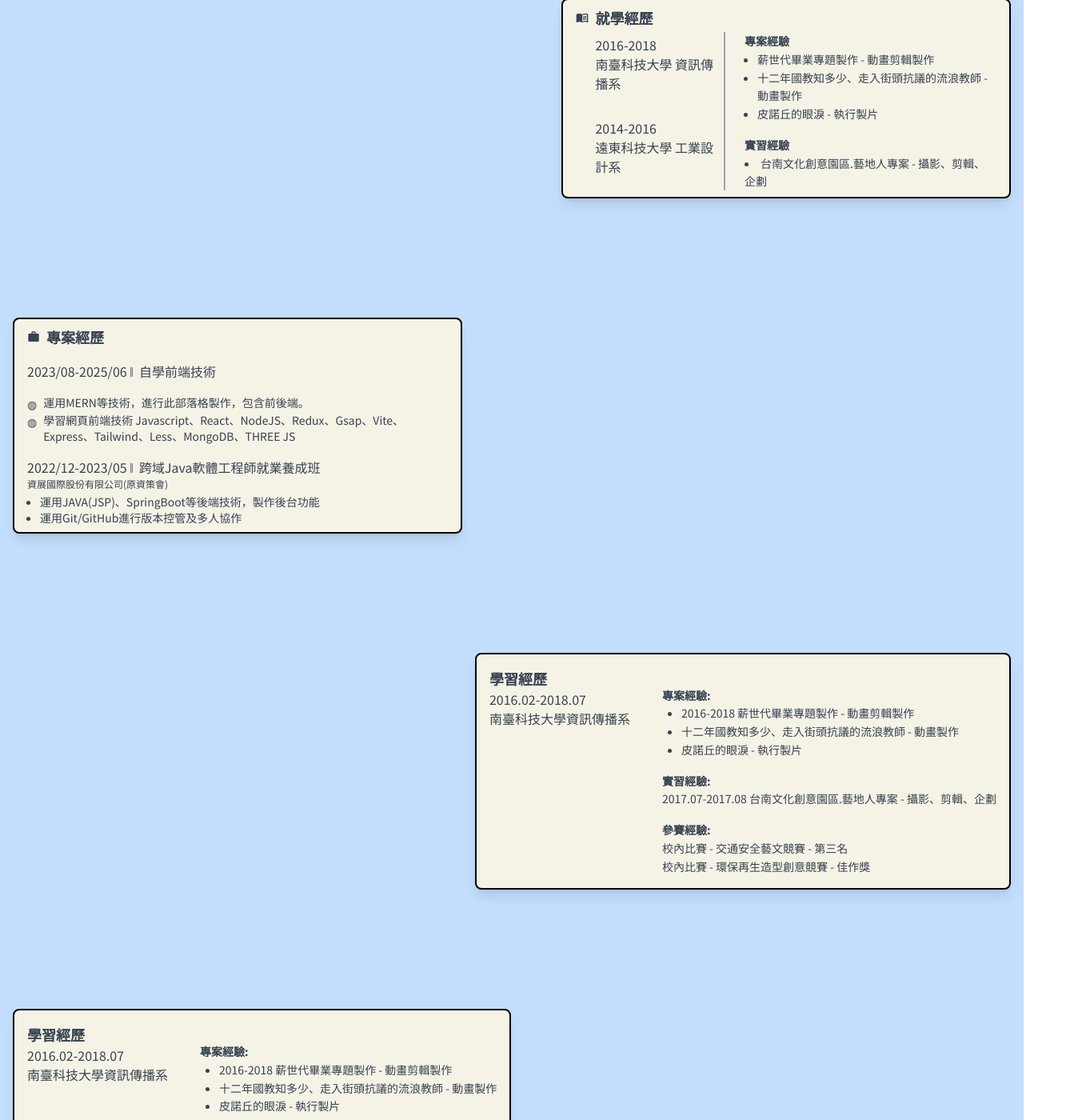
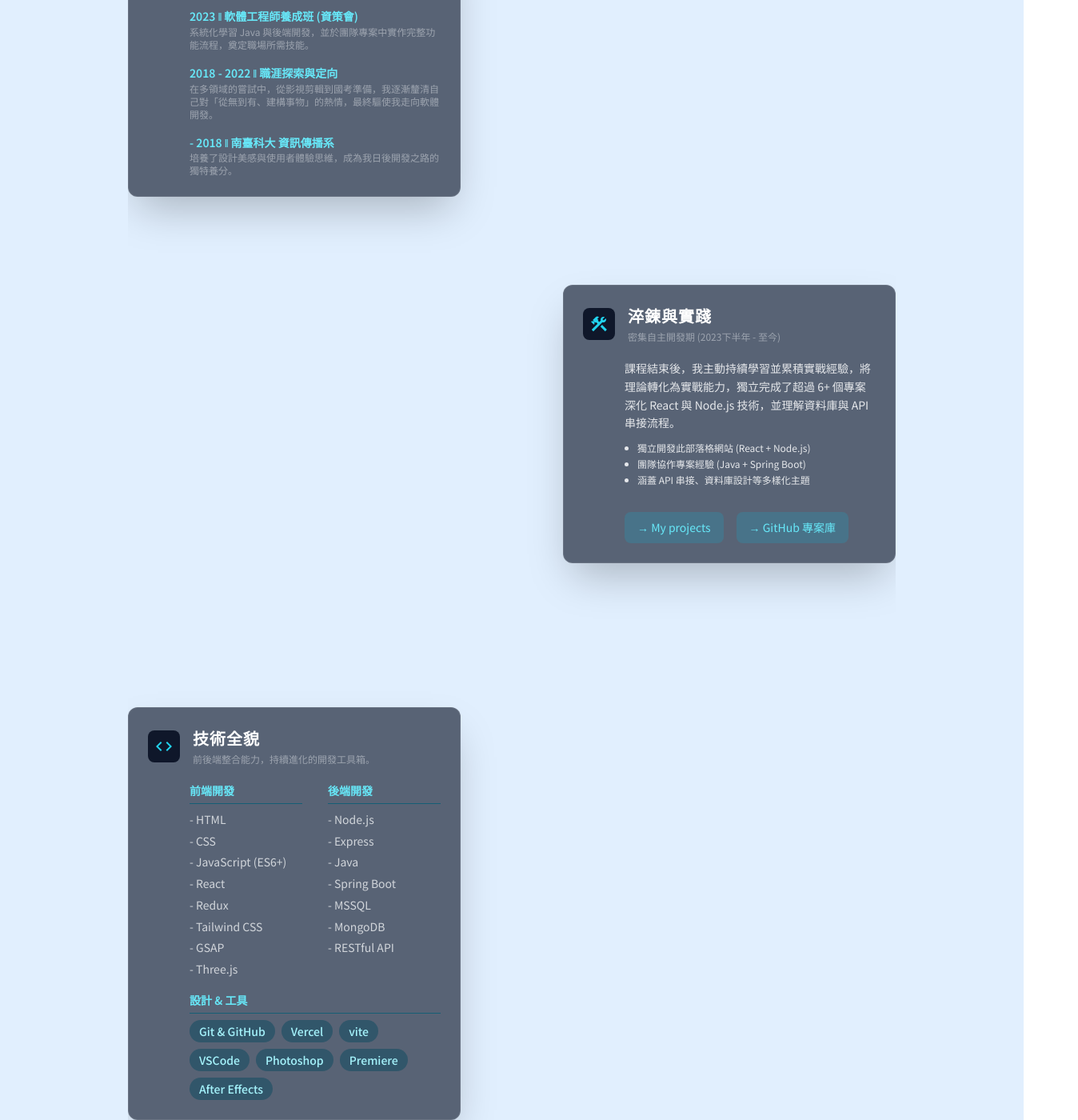
Before and after one commit to hsin501/MERN-Blog, a React (Vite) app in the folder client/: page /about in a window 1280 px wide. Shown: the part 1200-2600 px from the top of the page at 80% size, 1348 px wide, since content can reach past the window. Built offline with nearby package versions, Linux system fonts and the light colour scheme; no server answers; what react-quill-new would draw is missing.

Commit message:
1.修改:about內的各種資料和重新設計排版

```diff
--- a/client/src/components/BlobAnimation.jsx
+++ b/client/src/components/BlobAnimation.jsx
@@ -6,6 +6,10 @@ const BlobAnimation = () => {
   const animationRef = useRef(null);
 
   const handleMouseEnter = () => {
+    if (animationRef.current) {
+      animationRef.current.kill(); // 停止之前的動畫
+      animationRef.current = null;
+    }
     animationRef.current = gsap.to(blobRef.current, {
       duration: 2,
       attr: {
@@ -28,7 +32,7 @@ const BlobAnimation = () => {
         attr: {
           d: 'M452,322Q422,394,356,435Q290,476,220,450Q150,424,126,364Q102,304,66,237Q30,170,83.5,112Q137,54,212.5,43Q288,32,354,69.5Q420,107,451,178.5Q482,250,452,322Z',
         },
-        ease: 'linear',
+        ease: 'power1.out',
       });
     }
   };
--- a/client/src/components/InfoItem.jsx
+++ b/client/src/components/InfoItem.jsx
@@ -1,140 +1,217 @@
-import { MdOutlineMenuBook, MdWork } from 'react-icons/md';
+/* eslint-disable react/prop-types */
+import { MdCode, MdSchool, MdConstruction } from 'react-icons/md';
+import { Link } from 'react-router-dom';
+
+const MilestoneCard = ({ icon, title, subtitle, children, animationDelay }) => (
+  <div className={`milestone-card w-full max-w-lg`} style={{ animationDelay }}>
+    <div className='flex items-start'>
+      {/* 圖標區：給圖標一個背景色，增加視覺層次和設計感 */}
+      <div className='bg-slate-900 p-2 rounded-lg mr-4 mt-1'>
+        <span className='text-cyan-400'>{icon}</span>
+      </div>
+      {/* 標題與副標題區 */}
+      <div className='flex-1'>
+        <h2 className='font-bold text-xl tracking-wider'>{title}</h2>
+        {subtitle && <p className='mt-1 text-xs text-gray-400'>{subtitle}</p>}
+      </div>
+    </div>
+
+    {/* 內容區 */}
+    <div className='mt-5 sm:pl-[52px] text-sm leading-relaxed text-gray-200'>
+      {children}
+    </div>
+  </div>
+);
 
 function InfoItem() {
+  const frontendSkills = [
+    'HTML',
+    'CSS',
+    'JavaScript (ES6+)',
+    'React',
+    'Redux',
+    'Tailwind CSS',
+    'GSAP',
+    'Three.js',
+  ];
+  const backendSkills = [
+    'Node.js',
+    'Express',
+    'Java',
+    'Spring Boot',
+    'MSSQL',
+    'MongoDB',
+    'RESTful API',
+  ];
+  const designAndTools = [
+    'Git & GitHub',
+    'Vercel',
+    'vite',
+    'VSCode',
+    'Photoshop',
+    'Premiere',
+    'After Effects',
+  ];
+
   return (
-    // <div className='absolute inset-0 border border-blue-500'>
-
-    <div className='absolute inset-0 w-full h-full p-4 flex flex-col justify-between'>
-      {/* 第一區塊：學習經歷 */}
-      <div className='flex items-start justify-end sm:justify-end max-w-[90%] sm:max-w-[45%] w-full ml-auto mt-56'>
-        <div className='bg-[#f5f3e6] px-4 py-2 border-2 border-black rounded-lg shadow-lg flex ]'>
-          <div className='mr-14 sm:mr-2'>
-            <div className='mr-10 flex items-center'>
-              <MdOutlineMenuBook />
-              <h2 className='font-bold text-lg ml-2'>就學經歷</h2>{' '}
+    <div className='absolute inset-0 flex flex-col justify-around py-4'>
+      {/* --- 第一幕: 奠基與啟發 (保持不變) --- */}
+      <div
+        className='
+          absolute top-[5%] left-0 animate-float-in
+          w-full flex justify-center
+          md:w-1/2 md:justify-end md:pr-16
+        '
+        style={{ animationDelay: '0.2s' }}
+      >
+        <MilestoneCard
+          icon={<MdSchool size={24} />}
+          title='奠基與啟發'
+          subtitle='從視覺敘事到工程邏輯，一段尋找熱情的跨域之旅。'
+        >
+          {/* ... 內容不變 ... */}
+          <div className='space-y-4'>
+            <div>
+              <p className='font-semibold text-cyan-300'>
+                2023 ‖ 軟體工程師養成班 (資策會)
+              </p>
+              <p className='text-xs text-gray-400'>
+                系統化學習 Java
+                與後端開發，並於團隊專案中實作完整功能流程，奠定職場所需技能。
+              </p>
             </div>
-            <div className=''>
-              <p className='pl-6 mt-2'>2016-2018</p>
-              <p className='pl-6'>南臺科技大學 資訊傳播系</p>
-              <br></br>
-              <p className='pl-6 mt-2'>2014-2016</p>
-              <p className='pl-6'>遠東科技大學 工業設計系</p>
+            <div>
+              <p className='font-semibold text-cyan-300'>
+                2018 - 2022 ‖ 職涯探索與定向
+              </p>
+              <p className='text-xs text-gray-400'>
+                在多領域的嘗試中，從影視剪輯到國考準備，我逐漸釐清自己對「從無到有、建構事物」的熱情，最終驅使我走向軟體開發。
+              </p>
+            </div>
+            <div>
+              <p className='font-semibold text-cyan-300'>
+                - 2018 ‖ 南臺科大 資訊傳播系
+              </p>
+              <p className='text-xs text-gray-400'>
+                培養了設計美感與使用者體驗思維，成為我日後開發之路的獨特養分。
+              </p>
             </div>
           </div>
-
-          <div className='mt-8 space-y-4 text-sm leading-relaxed border-l-2 border-gray-400 pl-6 '>
-            <p>
-              <span className='font-bold'>專案經驗</span>
-              <ul className='list-disc pl-4'>
-                <li>薪世代畢業專題製作 - 動畫剪輯製作</li>
-                <li>十二年國教知多少、走入街頭抗議的流浪教師 - 動畫製作</li>
-                <li>皮諾丘的眼淚 - 執行製片</li>
-              </ul>
-            </p>
-            <p>
-              <span className='font-bold'>實習經驗</span>
-              <br></br>
-              <li>台南文化創意園區.藝地人專案 - 攝影、剪輯、企劃</li>
-            </p>
-          </div>
-        </div>
+        </MilestoneCard>
       </div>
 
-      {/* 第二區塊：工作經驗 */}
-      <div className='flex items-center justify-start max-w-[90%] sm:max-w-[45%] w-full'>
-        <div className='bg-[#f5f3e6] px-4 py-2 border-2 border-black rounded-lg shadow-lg'>
-          <div className='mr-10  flex items-center'>
-            <MdWork />
-            <h2 className='font-bold text-lg ml-2'>專案經歷</h2>{' '}
+      {/* --- 第二幕: 淬鍊與實踐  --- */}
+      <div
+        className='
+          absolute top-[30%] left-0 animate-float-in
+          w-full flex justify-center
+          md:w-auto md:left-1/2 md:justify-start md:pl-16
+        '
+        style={{ animationDelay: '0.6s' }}
+      >
+        <MilestoneCard
+          icon={<MdConstruction size={24} />}
+          title='淬鍊與實踐'
+          subtitle='密集自主開發期 (2023下半年 - 至今)'
+          className={`
+          milestone-card top-[30%]
+          w-[90%] left-1/2 -translate-x-1/2
+          md:w-auto md:max-w-lg md:left-[calc(50%+4rem)] md:translate-x-0
+        `}
+          animationDelay='0.6s'
+        >
+          <p>
+            課程結束後，我主動持續學習並累積實戰經驗，將理論轉化為實戰能力，獨立完成了超過
+            6+ 個專案深化 React 與 Node.js 技術，並理解資料庫與 API 串接流程。
+          </p>
+          <ul className='list-disc pl-4 mt-3 space-y-1 text-xs'>
+            <li>獨立開發此部落格網站 (React + Node.js)</li>
+            <li>團隊協作專案經驗 (Java + Spring Boot)</li>
+            <li>涵蓋 API 串接、資料庫設計等多樣化主題</li>
+          </ul>
+          <div className='mt-4 flex gap-4'>
+            <Link
+              to='/projects'
+              className='inline-block mt-4 bg-cyan-500/20 text-cyan-300 px-4 py-2 rounded-lg hover:bg-cyan-500/40 transition-all'
+            >
+              → My projects
+            </Link>
+
+            <a
+              href='https://github.com/hsin501'
+              target='_blank'
+              rel='noopener noreferrer'
+              className='inline-block mt-4 bg-cyan-500/20 text-cyan-300 px-4 py-2 rounded-lg hover:bg-cyan-500/40 transition-all'
+            >
+              → GitHub 專案庫
+            </a>
           </div>
-          <div className='flex flex-col mt-4'>
-            <div className='text-basic leading-relaxed flex flex-col'>
-              <p className=''>2023/08-2025/06 ‖&nbsp;&nbsp;自學前端技術</p>
-              <p className='text-xs'>&nbsp; </p>
-            </div>
-            <div className='text-sm'>
-              <ul className='custom-list'>
-                <li>運用MERN等技術，進行此部落格製作，包含前後端。</li>
-                <li>
-                  學習網頁前端技術
-                  Javascript、React、NodeJS、Redux、Gsap、Vite、Express、Tailwind、Less、MongoDB、THREE
-                  JS
-                </li>
+        </MilestoneCard>
+      </div>
+
+      {/* --- 第三幕: 技術 --- */}
+      <div
+        className='
+          absolute top-[60%] left-0 animate-float-in
+          w-full flex justify-center
+          md:w-1/2 md:justify-end md:pr-16
+        '
+        style={{ animationDelay: '1.0s' }}
+      >
+        <MilestoneCard
+          icon={<MdCode size={24} />}
+          title='技術全貌'
+          subtitle='前後端整合能力，持續進化的開發工具箱。'
+          className={`
+          milestone-card top-[60%]
+          w-[90%] left-1/2 -translate-x-1/2
+          md:w-auto md:max-w-lg md:left-auto md:right-[calc(50%+4rem)] md:translate-x-0
+        `}
+          animationDelay='1.0s'
+        >
+          {/* 使用 Grid 佈局來創建清晰的欄位 */}
+          <div className='grid grid-cols-1 md:grid-cols-2 gap-x-8 gap-y-4'>
+            {/* 前端欄位 */}
+            <div>
+              <h3 className='font-semibold text-cyan-300 mb-2 border-b border-cyan-800 pb-1'>
+                前端開發
+              </h3>
+              <ul className='list-none mt-2 space-y-1 text-gray-300'>
+                {frontendSkills.map((skill) => (
+                  <li key={skill}>- {skill}</li>
+                ))}
               </ul>
             </div>
-          </div>
-          <div className='flex flex-col mt-4'>
-            <div className='text-basic leading-relaxed flex flex-col'>
-              <p className=''>
-                2022/12-2023/05 ‖&nbsp;&nbsp;跨域Java軟體工程師就業養成班
-              </p>
-              <p className='text-xs'>資展國際股份有限公司(原資策會)</p>
-            </div>
-            <div className='text-sm pt-1'>
-              <ul className='list-disc pl-4'>
-                <li>運用JAVA(JSP)、SpringBoot等後端技術，製作後台功能</li>
-                <li>運用Git/GitHub進行版本控管及多人協作</li>
+
+            {/* 後端欄位 */}
+            <div>
+              <h3 className='font-semibold text-cyan-300 mb-2 border-b border-cyan-800 pb-1'>
+                後端開發
+              </h3>
+              <ul className='list-none mt-2 space-y-1 text-gray-300'>
+                {backendSkills.map((skill) => (
+                  <li key={skill}>- {skill}</li>
+                ))}
               </ul>
             </div>
+
+            {/* 跨欄位的第三個分類 */}
+            <div className='md:col-span-2'>
+              <h3 className='font-semibold text-cyan-300 mb-2 border-b border-cyan-800 pb-1'>
+                設計 & 工具
+              </h3>
+              <div className='flex flex-wrap gap-2 mt-2'>
+                {designAndTools.map((skill) => (
+                  <span key={skill} className='skill-tag'>
+                    {skill}
+                  </span>
+                ))}
+              </div>
+            </div>
           </div>
-        </div>
-      </div>
-
-      {/* 第三區塊：技能 */}
-      <div className='flex items-end justify-end'>
-        <div className='bg-[#f5f3e6] p-4 border-2 border-black rounded-lg shadow-lg flex'>
-          <div className='mr-10'>
-            <h2 className='font-bold text-lg'>學習經歷</h2>
-            <p>2016.02-2018.07</p>
-            <p>南臺科技大學資訊傳播系</p>
-          </div>
-
-          <div className='mt-6 space-y-4 text-sm leading-relaxed '>
-            <p>
-              <span className='font-bold'>專案經驗:</span>
-              <ul className='list-disc ml-6'>
-                <li>2016-2018 薪世代畢業專題製作 - 動畫剪輯製作</li>
-                <li>十二年國教知多少、走入街頭抗議的流浪教師 - 動畫製作</li>
-                <li>皮諾丘的眼淚 - 執行製片</li>
-              </ul>
-            </p>
-            <p>
-              <span className='font-bold'>實習經驗:</span>
-              <br></br> 2017.07-2017.08 台南文化創意園區.藝地人專案 -
-              攝影、剪輯、企劃
-            </p>
-            <p>
-              <span className='font-bold'>參賽經驗:</span>
-              <br></br>校內比賽 - 交通安全藝文競賽 - 第三名<br></br> 校內比賽 -
-              環保再生造型創意競賽 - 佳作獎
-            </p>
-          </div>
-        </div>
-      </div>
-
-      {/* 第四區塊：證照 */}
-      <div className='flex items-end justify-start'>
-        <div className='bg-[#f5f3e6] p-4 border-2 border-black rounded-lg shadow-lg flex'>
-          <div className='mr-10'>
-            <h2 className='font-bold text-lg'>學習經歷</h2>
-            <p>2016.02-2018.07</p>
-            <p>南臺科技大學資訊傳播系</p>
-          </div>
-
-          <div className='mt-6 space-y-4 text-sm leading-relaxed '>
-            <p>
-              <span className='font-bold'>專案經驗:</span>
-              <ul className='list-disc ml-6'>
-                <li>2016-2018 薪世代畢業專題製作 - 動畫剪輯製作</li>
-                <li>十二年國教知多少、走入街頭抗議的流浪教師 - 動畫製作</li>
-                <li>皮諾丘的眼淚 - 執行製片</li>
-              </ul>
-            </p>
-          </div>
-        </div>
+        </MilestoneCard>
       </div>
     </div>
   );
 }
-
 export default InfoItem;
--- a/client/src/components/RoadMap.jsx
+++ b/client/src/components/RoadMap.jsx
@@ -3,15 +3,13 @@ import InfoItem from './InfoItem';
 
 function RoadMap() {
   return (
-    <div className='min-h-screen w-full bg-blue-200 relative'>
+    <div className='min-h-screen w-full bg-blue-100 relative'>
       <h1 className='capitalize flex justify-center items-center text-3xl font-bold text-black dark:text-white m-auto border-b-2 border-black dark:border-white w-fit pt-8'>
         road
       </h1>
 
-      <div className='w-3/4 h-[200vh] m-auto flex justify-center items-center relative overflow-hidden '>
+      <div className='w-3/4 h-[220vh] m-auto flex justify-center items-center relative overflow-hidden '>
         <DrawSvg />
-      </div>
-      <div className=''>
         <InfoItem />
       </div>
     </div>
--- a/client/src/index.css
+++ b/client/src/index.css
@@ -238,3 +238,32 @@ body {
     rgba(0, 212, 255, 1) 100%
   );
 }
+
+@layer components {
+  /* 卡片 */
+  .milestone-card {
+    /*
+      背景
+    */
+    @apply bg-slate-800/70 backdrop-blur-lg rounded-xl border border-white/10 p-6 text-white shadow-2xl;
+    @apply relative; /* 確保偽元素可以相對於它定位 */
+  }
+}
+.skill-tag {
+  @apply bg-cyan-900/60 text-cyan-200 text-sm font-medium px-3 py-1 rounded-full whitespace-nowrap transition-all duration-300 hover:bg-cyan-800/80;
+}
+
+/* 動畫 (保持不變) */
+@keyframes floatIn {
+  from {
+    opacity: 0;
+    transform: translateY(20px);
+  }
+  to {
+    opacity: 1;
+    transform: translateY(0);
+  }
+}
+.animate-float-in {
+  animation: floatIn 0.8s ease-out forwards;
+}
--- a/client/src/pages/About.jsx
+++ b/client/src/pages/About.jsx
@@ -3,25 +3,22 @@ import BlobAnimation from '../components/BlobAnimation';
 
 export default function About() {
   return (
-    <div className='flex flex-col'>
+    <div className='flex flex-col overflow-x-hidden'>
       <div className='flex flex-col-reverse md:flex-row justify-center items-center w-full min-h-screen bg-gray-200 px-6 py-12 '>
-        <div className='md:w-1/2 w-full text-base leading-relaxed md:pr-12'>
+        <div className='md:w-1/2 w-full text-base leading-relaxed md:pr-12 z-10'>
           <h1 className='text-3xl font-bold mb-4'>關於我</h1>
-          <p className='mb-4'>
-            曾從事影像剪輯與接案工作，對畫面與使用者感受特別敏銳。2023
-            年起開始投入網頁開發學習，喜歡把設計概念轉化為能互動的網站，尤其對動畫與
-            3D 呈現特別有興趣。
+          <p className='mb-4 '>
+            我來自影像與設計背景，對視覺表達與使用者體驗有高度敏銳度。
+            轉向軟體開發後，持續透過自學與專案實作，累積前後端整合能力。
+            我熱愛從零開始打造產品，重視功能與美感的融合，致力於在每一次開發中，創造實用且令人愉悅的互動體驗。
           </p>
-          <p>
-            目前持續學習
-            JavaScript、React、Three.js，並打造了多個作品，我希望做出那種，會讓人說一句：「這網頁也太酷了吧！」的作品。
-          </p>
+          <p>目前正在尋找能持續學習、與團隊共創產品的開發職位。</p>
         </div>
-        <div className=' md:w-1/3 w-full mb-8 md:mb-0 flex justify-center'>
+        <div className=' md:w-1/3 mb-8 md:mb-0 flex justify-center z-0'>
           <BlobAnimation />
         </div>
       </div>
-      <div className=''>
+      <div>
         <RoadMap />
       </div>
     </div>
```
